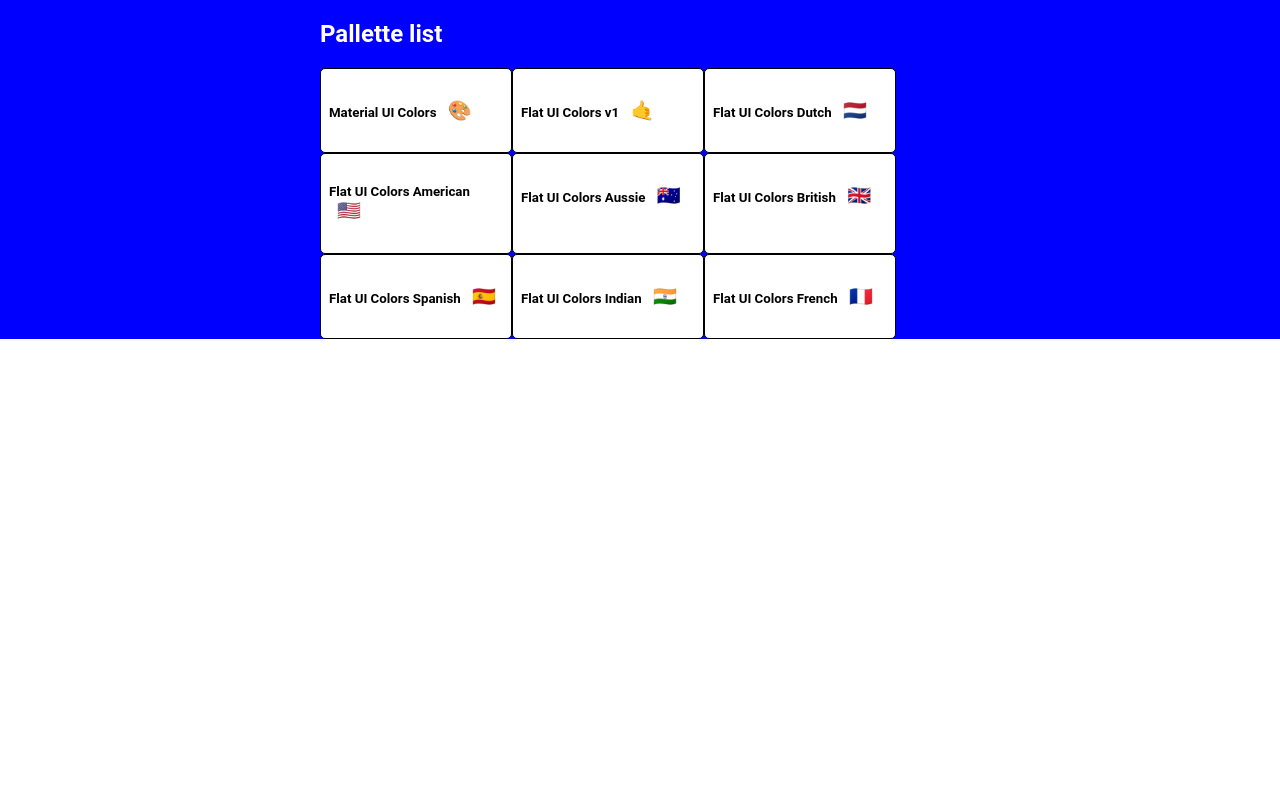
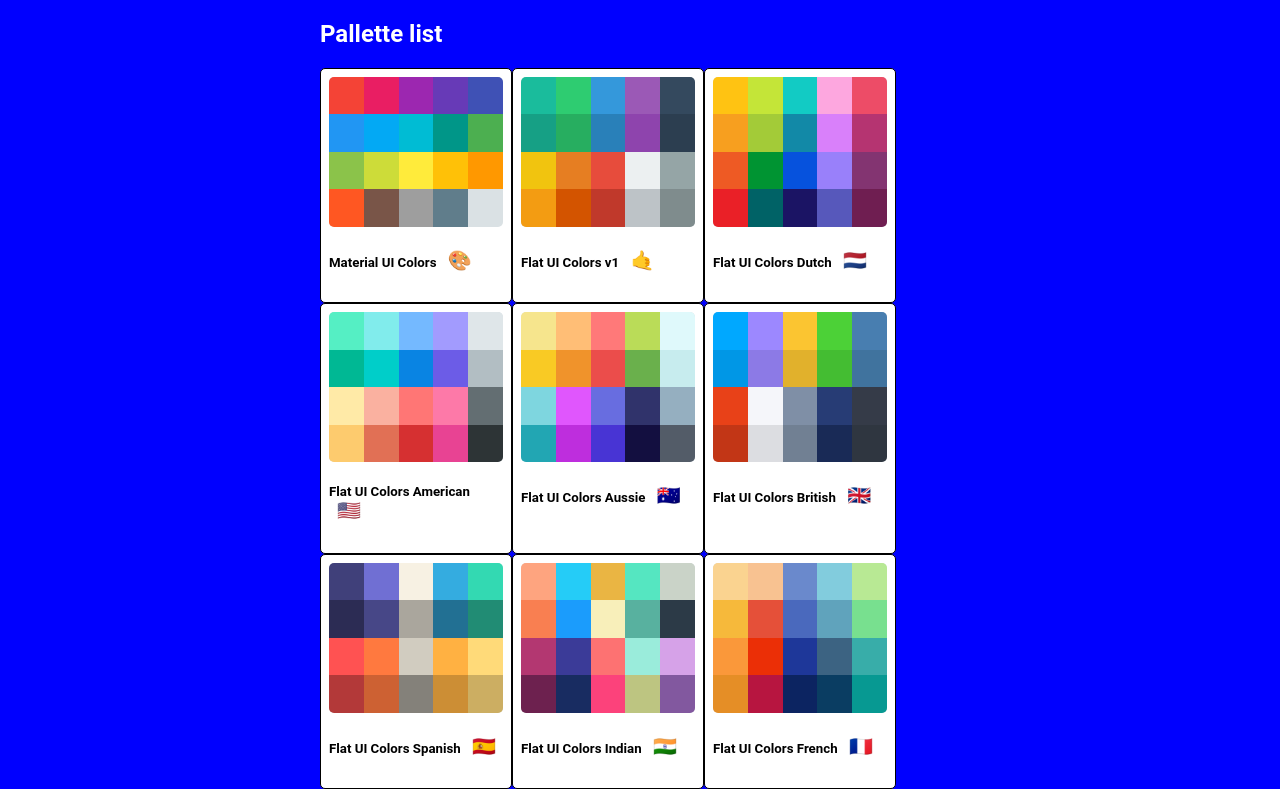
Before and after one commit to lawrencedarcy/colour-app, a React (Create React App) app in the folder color-app/: page / in a window 1280 px wide. Built offline with nearby package versions, Linux system fonts and the light colour scheme.

Commit message:
add more styles to palette list'

```diff
--- a/color-app/src/MiniPalette.js
+++ b/color-app/src/MiniPalette.js
@@ -14,7 +14,11 @@
     }
   },
   colors: {
-    backgroundColor: "grey"
+    backgroundColor: "#DAe1e4",
+    height: '150px',
+    width: '100%',
+    borderRadius: '5px',
+    overflow: 'hidden'
   },
   title: {
     display: "flex",
@@ -28,14 +32,35 @@
   emoji: {
     marginLeft: "0.5rem",
     fontSize: "1.2rem"
+  },
+
+  miniColor: {
+    height: '25%',
+    width: '20%',
+    display: 'inline-block',
+    margin: '0 auto',
+    position: 'relative',
+    marginBottom: '-4px'
+
+
   }
 };
 
 function MiniPalette(props) {
-  const { classes, paletteName, emoji } = props;
+  const { classes, paletteName, emoji, colors } = props;
+  const miniColorBoxes = colors.map(color => (
+    <div
+    className={classes.miniColor}
+    style={{backgroundColor: color.color }}
+    key={color.name} />
+  ));
+
   return (
     <div className={classes.root}>
-      <div className={classes.colors}></div>
+      <div className={classes.colors}>
+      {miniColorBoxes}
+
+      </div>
       <h5 classname={classes.title}>
         {paletteName} <span className={classes.emoji}>{emoji}</span>
       </h5>
```
